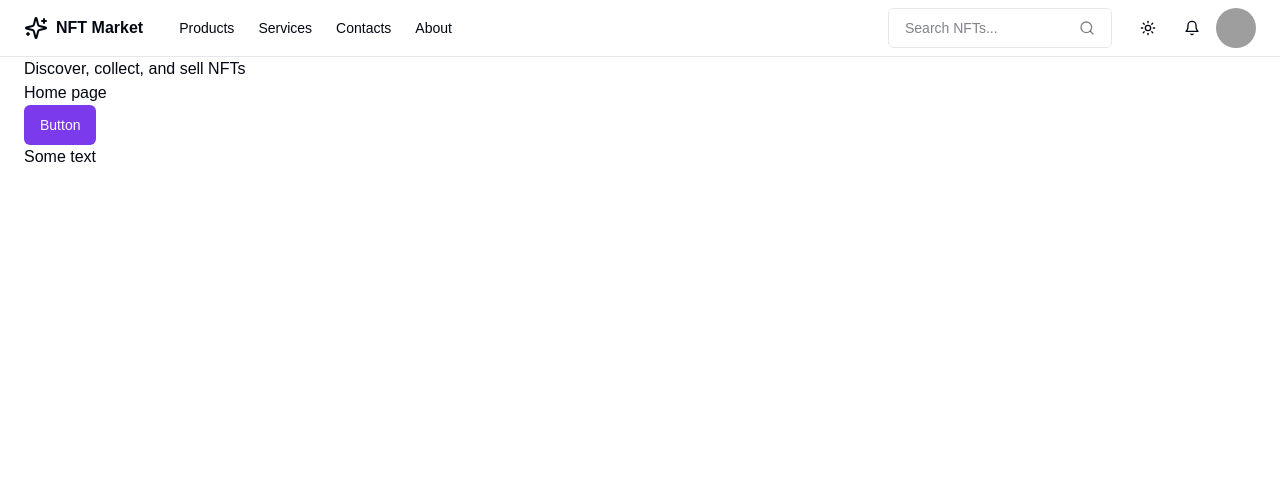
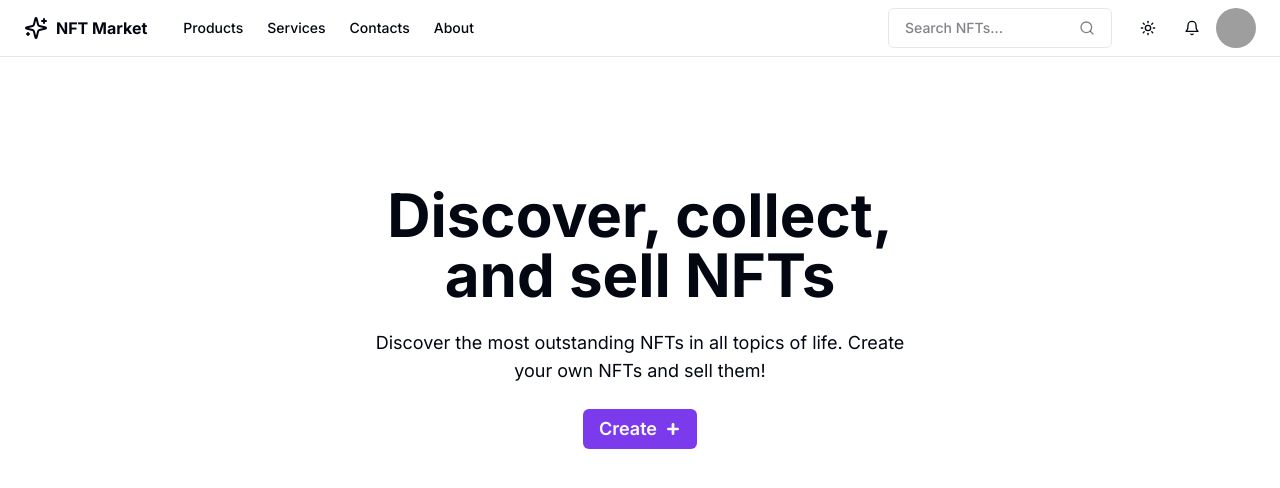
Before and after one commit to PrashantShaw/WOW-NFTs, a Next.js app in the folder web-app/: page / in a window 1280 px wide. Shown: the top 488 px of the page. Built offline with nearby package versions, Linux system fonts and the light colour scheme; grey boxes are pictures that could not be loaded.

Commit message:
feat: hero section and root layout for nft create and collections

```diff
--- a/web-app/package.json
+++ b/web-app/package.json
@@ -20,6 +20,7 @@
     "next-themes": "^0.4.3",
     "react": "^18",
     "react-dom": "^18",
+    "react-dropzone": "^14.3.5",
     "tailwind-merge": "^2.5.4",
     "tailwindcss-animate": "^1.0.7"
   },
--- /dev/null
+++ b/web-app/src/app/(root)/(NFT)/nft/collections/page.tsx
@@ -0,0 +1,7 @@
+import React from "react";
+
+const NFTCollectionsPage = () => {
+  return <div>NFTCollectionsPage</div>;
+};
+
+export default NFTCollectionsPage;
--- /dev/null
+++ b/web-app/src/app/(root)/(NFT)/nft/create/page.tsx
@@ -0,0 +1,16 @@
+import React from "react";
+
+// TODO: visit - https://www.youtube.com/watch?v=XTb-34rcuN4&t=7924s | implement react-dropzone
+const CreateNFTPage = () => {
+  return (
+    <div>
+      <h1>Create New Item</h1>
+      <p>
+        You can set preferred display name, create your profile URL and manage
+        other personal settings.
+      </p>
+    </div>
+  );
+};
+
+export default CreateNFTPage;
--- a/web-app/src/app/(root)/_components/Hero.tsx
+++ b/web-app/src/app/(root)/_components/Hero.tsx
@@ -1,9 +1,26 @@
+import { Button } from "@/components/ui/button";
+import { Plus } from "lucide-react";
+import Link from "next/link";
 import React from "react";
-
+// TODO: visit part 1 starting and see how things work - https://www.youtube.com/watch?v=Uuwi2vNmMj0&t=1s
 const Hero = () => {
   return (
-    <div>
-      <h1>Discover, collect, and sell NFTs</h1>
+    <div className="sm:py-32 py-28">
+      <div className="flex flex-col items-center gap-6 max-w-[35rem] mx-auto">
+        <h1 className="text-6xl font-bold text-balance text-center">
+          Discover, collect, and sell NFTs
+        </h1>
+        <p className="text-center text-lg">
+          Discover the most outstanding NFTs in all topics of life. Create your
+          own NFTs and sell them!
+        </p>
+        <Link href={"/nft/create"}>
+          <Button className="text-lg font-semibold ">
+            Create
+            <Plus strokeWidth={4} />
+          </Button>
+        </Link>
+      </div>
     </div>
   );
 };
--- /dev/null
+++ b/web-app/src/app/(root)/layout.tsx
@@ -0,0 +1,17 @@
+import Navbar from "@/components/common/Navbar/Navbar";
+import React from "react";
+
+const layout = ({
+  children,
+}: Readonly<{
+  children: React.ReactNode;
+}>) => {
+  return (
+    <main className="">
+      <Navbar />
+      <div className="container px-6 mx-auto">{children}</div>
+    </main>
+  );
+};
+
+export default layout;
--- a/web-app/src/app/(root)/page.tsx
+++ b/web-app/src/app/(root)/page.tsx
@@ -1,17 +1,5 @@
-import Navbar from "@/components/common/Navbar/Navbar";
-import { Button } from "@/components/ui/button";
 import Hero from "./_components/Hero";
 
 export default function Home() {
-  return (
-    <main className="">
-      <Navbar />
-      <div className="container px-6 mx-auto">
-        <Hero />
-        <p>Home page</p>
-        <Button>Button</Button>
-        <p>Some text</p>
-      </div>
-    </main>
-  );
+  return <Hero />;
 }
--- a/web-app/src/app/layout.tsx
+++ b/web-app/src/app/layout.tsx
@@ -1,6 +1,9 @@
 import type { Metadata } from "next";
 import "./globals.css";
 import { ThemeProvider } from "./ThemeProvider";
+import { Inter } from "next/font/google";
+
+const inter = Inter({ subsets: ["latin"] });
 
 export const metadata: Metadata = {
   title: "NFT Marketplace",
@@ -14,7 +17,7 @@
 }>) {
   return (
     <html lang="en">
-      <body className={` antialiased`}>
+      <body className={`${inter.className} antialiased`}>
         <ThemeProvider
           attribute="class"
           defaultTheme="system"
```
Also changed, not shown: 1 other file (tests, documents, lock files or other folders).
